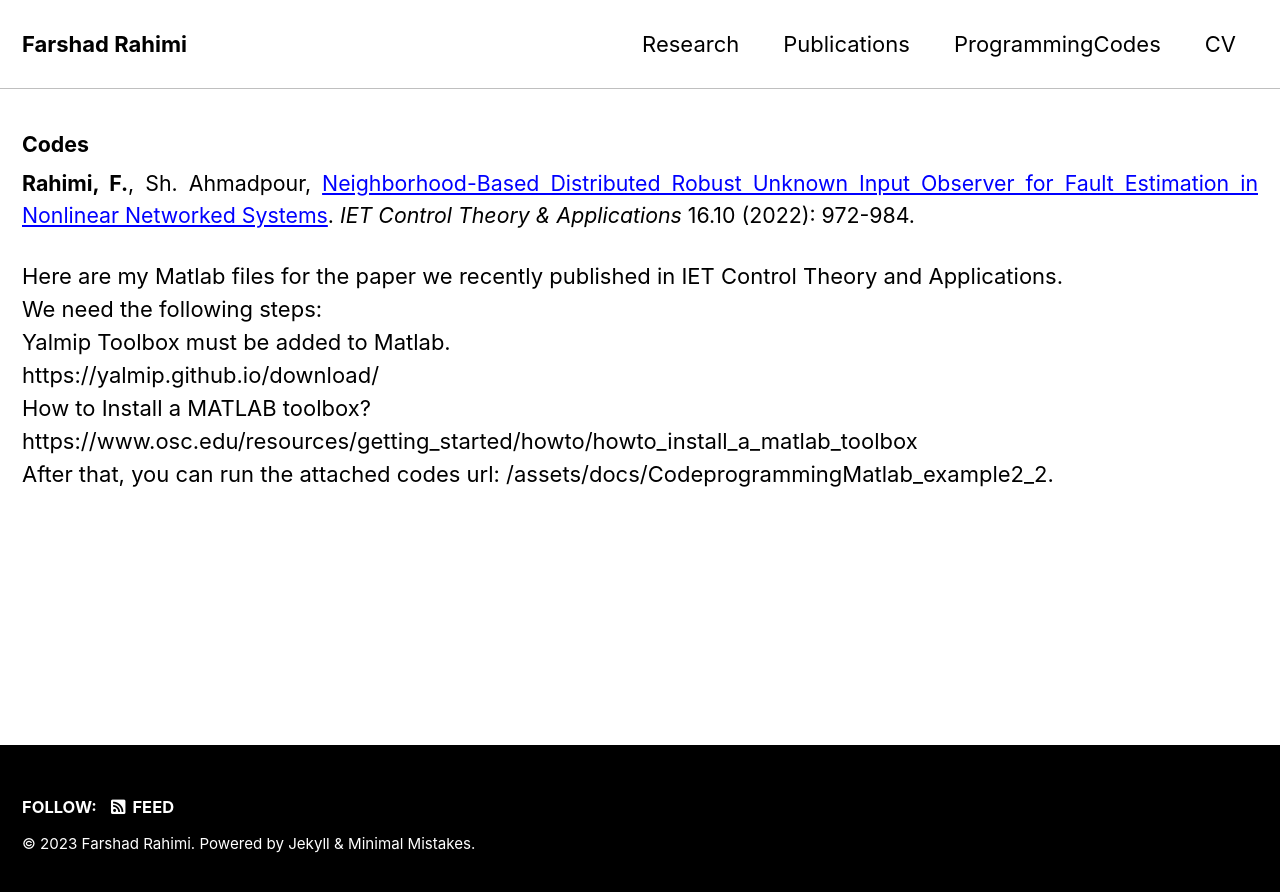
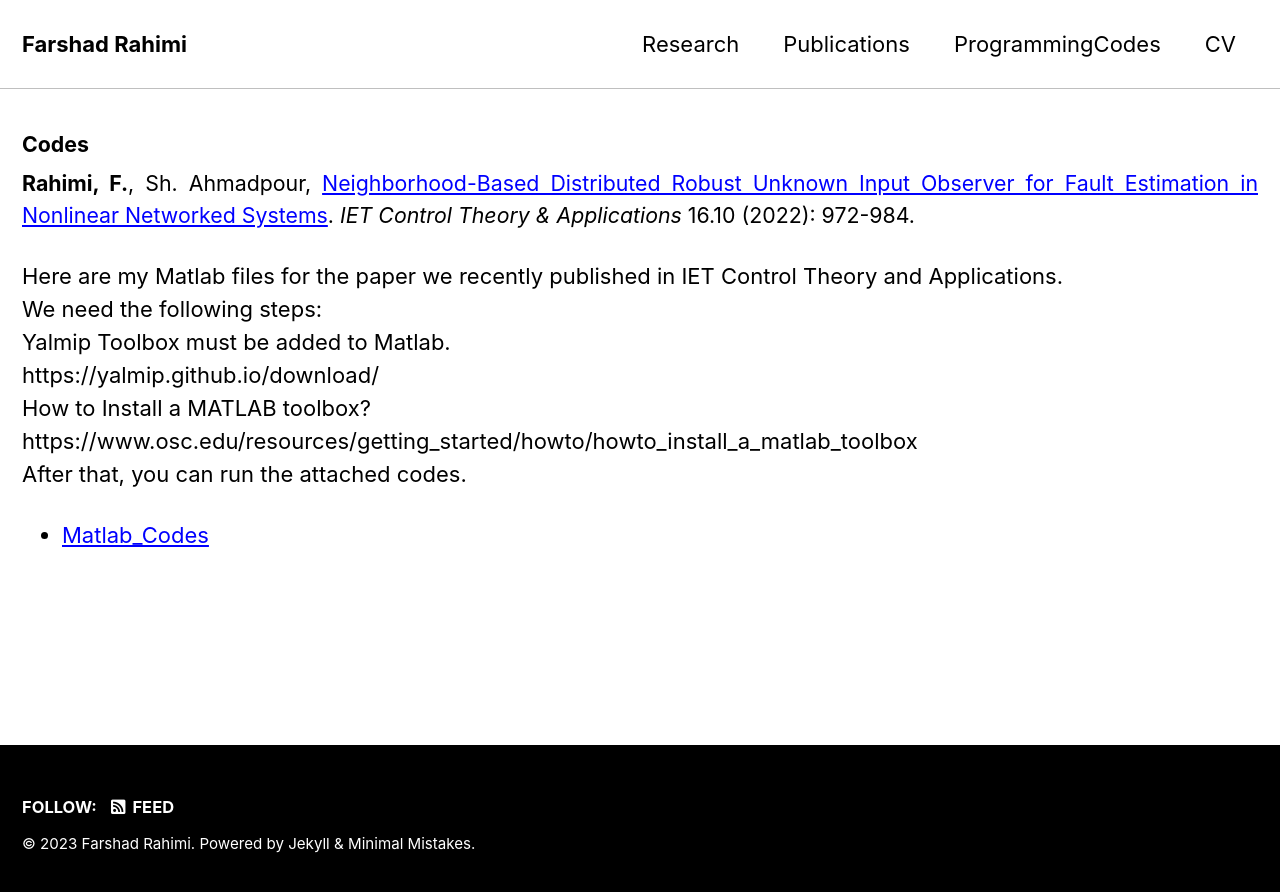
Before and after one commit to Farshad-Rahimi/farshad-rahimi.github.io, a Jekyll site: the page built from _pages/ProgrammingCodes.md, in a window 1280 px wide. Shown: the top 892 px of the page. Built offline with Jekyll 4.4.1, drawn with Linux system fonts in a browser that asks for light colours; cached includes are drawn as plain includes.

Commit message:
Update ProgrammingCodes.md

```diff
--- a/_pages/ProgrammingCodes.md
+++ b/_pages/ProgrammingCodes.md
@@ -18,4 +18,5 @@ Yalmip Toolbox must be added to Matlab.\\
 https://yalmip.github.io/download/\\
 How to Install a MATLAB toolbox?\\
 https://www.osc.edu/resources/getting_started/howto/howto_install_a_matlab_toolbox\\
-After that, you can run the attached codes url: /assets/docs/CodeprogrammingMatlab_example2_2.
+After that, you can run the attached codes.
+- [Matlab_Codes](/assets/docs/CodeprogrammingMatlab_example2_2.rar)
```
